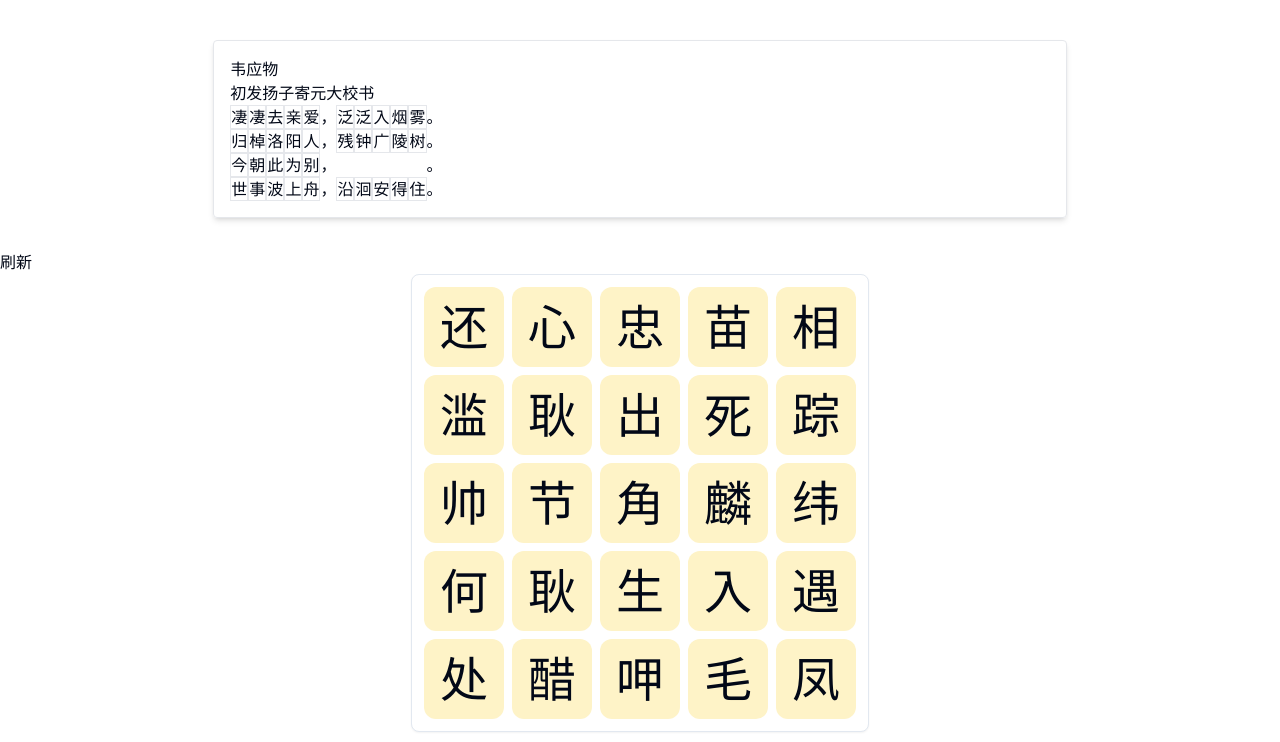
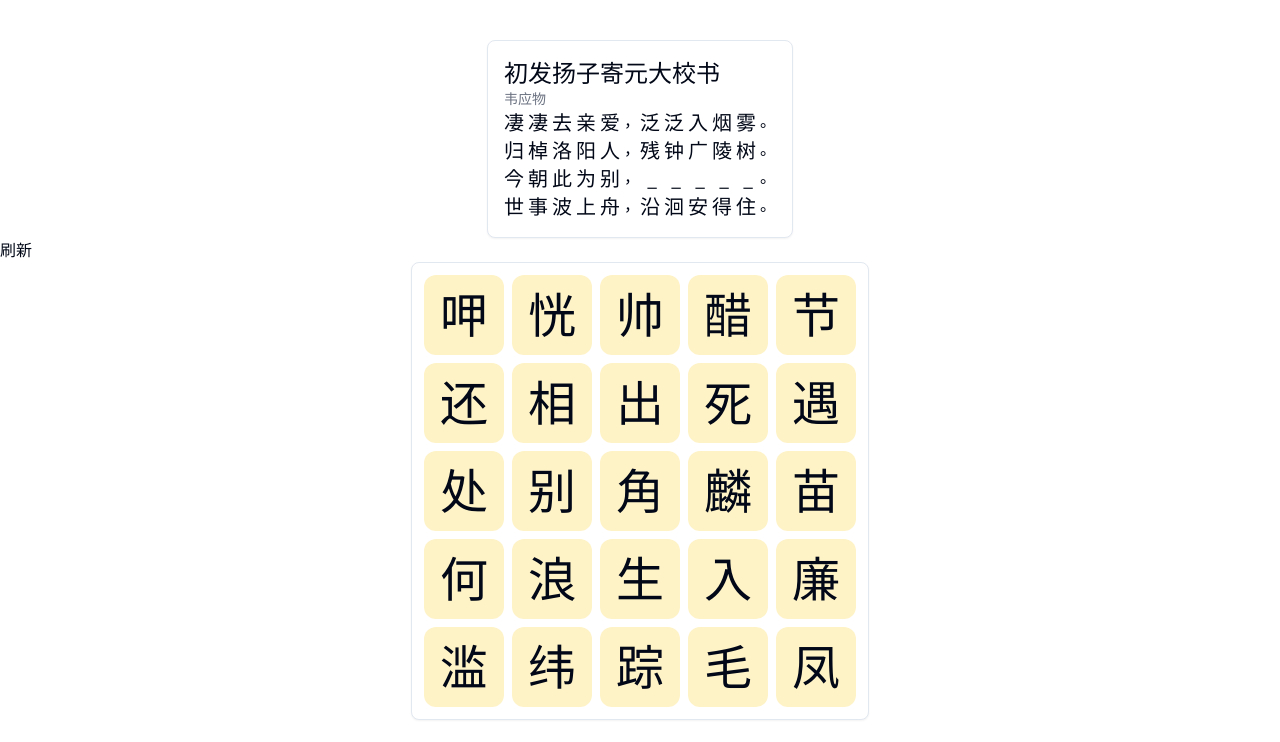
Before and after one commit to yjrhgvbn/stepGame, a React (Vite) app: page / in a window 1280 px wide. Shown: the top 742 px of the page. Built offline with nearby package versions, Linux system fonts and the light colour scheme.

Commit message:
✨ feat: 增加诗词完成

```diff
--- a/src/App.tsx
+++ b/src/App.tsx
@@ -5,7 +5,7 @@ import classNames from 'classnames';
 
 export default function App() {
   return (
-    <div className={classNames('mb-20')}>
+    <div className={classNames('my-10')}>
       <Poetry />
       <Grid />
       <Idioms />
--- a/src/Grid.tsx
+++ b/src/Grid.tsx
@@ -31,14 +31,14 @@ export function Grid() {
   const [selectedPoints, setSelectedPoints] = useState<PoetryPoint[]>([]);
   const anserLine = usePoetryStore((state) => state.anserLine);
 
-  const updatePoetry = usePoetryStore((state) => state.updatePoetry);
+  const selectPoetry = usePoetryStore((state) => state.changeSelect);
   const randomIdioms = useIdiomsStore((state) => state.randomIdioms);
   const changeIdiomSelect = useIdiomsStore((state) => state.changeSelect);
 
   const handleGenerate = () => {
     clearAnimateStore();
     const anserLen = anserLine.characters.length - 2;
-    const gridLen = clamp(Math.ceil(anserLen * 1.5), 4, 10);
+    const gridLen = clamp(Math.ceil(anserLen) + 2, 4, 10);
     const grid = generateGrid(gridLen, anserLen);
     const poetryGrid = extendGrid<PoetryPoint>(grid, () => ({ resIndex: 0, resId: '', resType: null, isComplete: false, isSeleted: false })).map(
       (row) => {
@@ -73,13 +73,15 @@ export function Grid() {
 
   const handleClick = (i: number, j: number, isSeletd = true) => {
     const point = grid[i][j];
+    let isComplete = false;
+    // TODO 不完全符合不算完成
     if (point.resType === ResType.Poetry) {
-      updatePoetry(point.resId);
+      isComplete = selectPoetry(point.resId, isSeletd).isComplete;
+    } else if (point.resType === ResType.Idiom) {
+      isComplete = changeIdiomSelect(point.resId, isSeletd).isComplete;
     }
     point.isSeleted = isSeletd;
-    // TODO 不完全符合不算完成
-    const res = changeIdiomSelect(point.resId, isSeletd);
-    if (res.isComplete) {
+    if (isComplete) {
       loopStartPoint(point, (p) => {
         p.isComplete = true;
       });
--- a/src/Idioms.tsx
+++ b/src/Idioms.tsx
@@ -33,10 +33,10 @@ export default function Idioms() {
 const IdomChar = (props: { children: React.ReactNode; word: IdiomWord; isComplete: boolean }) => {
   const { word, isComplete } = props;
   const idiomRef = useRef(null);
-  const springs = useAnimateEnd(word.key, idiomRef, isComplete);
+  const springs = useAnimateEnd(word.key, idiomRef, isComplete, { fontSize: '2.25rem', width: '2.5rem', height: '2.5rem' });
 
   return (
-    <div ref={idiomRef}>
+    <div ref={idiomRef} className={classNames('h-10 w-10')}>
       <animated.div id={word.key} className="flex h-10 w-10 items-center justify-center text-4xl" style={springs}>
         {isComplete ? props.children : '_'}
       </animated.div>
--- a/src/Poetry.tsx
+++ b/src/Poetry.tsx
@@ -1,4 +1,9 @@
-import { PoertyLine, usePoetryStore } from './poetryStore';
+import { Card } from '../components/ui/card';
+import { useAnimateEnd } from './animate';
+import { PoertyCharacter, PoertyLine, usePoetryStore } from './poetryStore';
+import { animated } from '@react-spring/web';
+import classNames from 'classnames';
+import { useRef } from 'react';
 
 export default function App() {
   const author = usePoetryStore((state) => state.author);
@@ -15,23 +20,44 @@ export default function App() {
     return acc;
   }, []);
   return (
-    <div className="mx-auto my-8 mt-10 w-8/12 rounded border border-gray-200 p-4 shadow-md dark:border-neutral-600 dark:bg-neutral-800 dark:shadow-none">
-      <div>{author}</div>
-      <div>{title}</div>
+    <div className={classNames('flex justify-center')}>
+      <Card className="inline-block p-4">
+        <div className={classNames('text-2xl')}>{title}</div>
+        <div className={classNames('text-sm text-gray-500')}>{author}</div>
         {fullLines.map((shortLines, i) => (
           <div key={i} className="flex flex-wrap">
             {shortLines.map((line, j) => (
-            <div key={j}>
-              {line.characters.map((character, k) => (
-                <span key={k} className={`h-8 w-8 border border-gray-200 dark:border-neutral-600 ${!character.isShow ? 'opacity-0' : ''}`}>
+              <div key={j} className={classNames('z-20 flex')}>
+                {line.characters.map((character) => {
+                  return !character.isAnser ? (
+                    <div key={character.key} className={`w-6 text-xl`}>
                       {character.text}
-                </span>
-              ))}
+                    </div>
+                  ) : (
+                    <PoetryChar key={character.key} word={character} isComplete={character.isComplete}>
+                      {character.text}
+                    </PoetryChar>
+                  );
+                })}
                 {line.punctuation}
               </div>
             ))}
           </div>
         ))}
+      </Card>
     </div>
   );
 }
+const PoetryChar = (props: { children: React.ReactNode; word: PoertyCharacter; isComplete: boolean }) => {
+  const { word, isComplete } = props;
+  const idiomRef = useRef(null);
+  const springs = useAnimateEnd(word.key, idiomRef, isComplete, { fontSize: '1.25rem', width: '1.5rem', height: '1.75rem' });
+
+  return (
+    <div ref={idiomRef} className={classNames('h-6 w-6')}>
+      <animated.div id={word.key} className=" flex h-6 w-6 items-center justify-center text-4xl" style={springs}>
+        {isComplete ? props.children : '_'}
+      </animated.div>
+    </div>
+  );
+};
--- a/src/animate.ts
+++ b/src/animate.ts
@@ -48,12 +48,20 @@ export const useAnimateStart = (key: string, ref: React.RefObject<any>, deps?: R
   }, deps);
 };
 
-export const useAnimateEnd = (key: string, ref: React.RefObject<any>, canSatart: boolean) => {
+export interface EndStyle {
+  x?: number;
+  y?: number;
+  fontSize?: string;
+  width?: string;
+  height?: string;
+}
+
+export const useAnimateEnd = (key: string, ref: React.RefObject<any>, canSatart: boolean, endStyle: EndStyle) => {
   const animatePostion = useAnimateStore(key)((state) => state.postion);
 
   // TODO:处理元素缩放的情况
   const [springs, api] = useSpring(() => ({
-    from: { x: 0, y: 0, fontSize: '2.25rem', width: '2.5rem', height: '3rem' },
+    from: { x: 0, y: 0, ...endStyle },
   }));
   useEffect(() => {
     if (!ref.current || !canSatart) return;
@@ -66,15 +74,9 @@ export const useAnimateEnd = (key: string, ref: React.RefObject<any>, canSatart:
         y: yDistance,
         fontSize: '3rem',
         width: '3rem',
-        // width: '5rem',
+        height: '3rem',
       },
-      to: {
-        x: 0,
-        y: 0,
-        fontSize: '2.25rem',
-        width: '2.5rem',
-        // height: '2rem',
-      },
+      to: { x: 0, y: 0, ...endStyle },
     });
   }, [animatePostion]);
   return springs;
--- a/src/generateGrid.ts
+++ b/src/generateGrid.ts
@@ -40,7 +40,7 @@ export class Point {
 /**
  * 生成网格，确保最小步数为指定步数
  */
-export function generateGrid(size: number, steps: number, minStep: number = 1, maxStep: number = 4) {
+export function generateGrid(size: number, steps: number, minStep: number = 1, maxStep: number = 3) {
   let { grid, randownSteps } = tryGenerateGrid(size, steps, minStep, maxStep);
   // while (!randownSteps || !isMinStep(grid!, randownSteps.startPoint, randownSteps.endPoint, 4)) {
   //   ({ grid, randownSteps } = tryGenerateGrid(size, steps, minStep, maxStep));
--- a/src/poetryStore.ts
+++ b/src/poetryStore.ts
@@ -14,12 +14,16 @@ export interface Poerty {
 export class PoertyCharacter {
   [immerable] = true;
   text: string;
-  isShow: boolean;
+  isAnser: boolean;
+  isComplete: boolean;
+  isSeleted: boolean;
   key: string;
   constructor(key: string, text: string) {
     this.text = text;
-    this.isShow = true;
+    this.isAnser = false;
+    this.isComplete = false;
     this.key = key;
+    this.isSeleted = false;
   }
 }
 
@@ -86,7 +90,7 @@ function pickAnserLine(lines: PoertyLine[]): PoertyLine {
   const anserLine = sample(filterLines) || filterLines[0] || lines[0];
   if (anserLine) {
     anserLine.characters.forEach((character) => {
-      character.isShow = false;
+      character.isAnser = true;
     });
   }
   return anserLine;
@@ -96,25 +100,31 @@ const initSate = randomPoetry();
 
 type PoertyStore = {
   resetPoetry: () => void;
-  updatePoetry: (key: string) => void;
+  changeSelect: (key: string, isSelected?: boolean) => { isComplete: boolean };
 } & Poerty;
 export const usePoetryStore = create<PoertyStore>((set, get) => ({
   ...initSate,
   resetPoetry: () => set(randomPoetry()),
-  updatePoetry: (key) => {
+  changeSelect: (key, isSelected = true) => {
+    let res = { isComplete: false };
     set(
       produce((state: PoertyStore) => {
         const line = state.lines.find((line) => line.key === state.anserLine.key);
         if (line) {
           const tCharacter = line.characters.find((c) => c.key === key);
           if (tCharacter) {
-            tCharacter.isShow = true;
+            tCharacter.isSeleted = isSelected;
+            if (line.characters.every((c) => c.isSeleted)) {
+              line.characters.forEach((c) => (c.isComplete = true));
+              res = { isComplete: true };
+            }
           }
         }
         return state;
         // state.author = '123';
       }),
     );
+    return res;
   },
 }));
 // usePoetryStore((state) => state.poetry);
```
Lines whose indentation alone changed are shown as unchanged.
